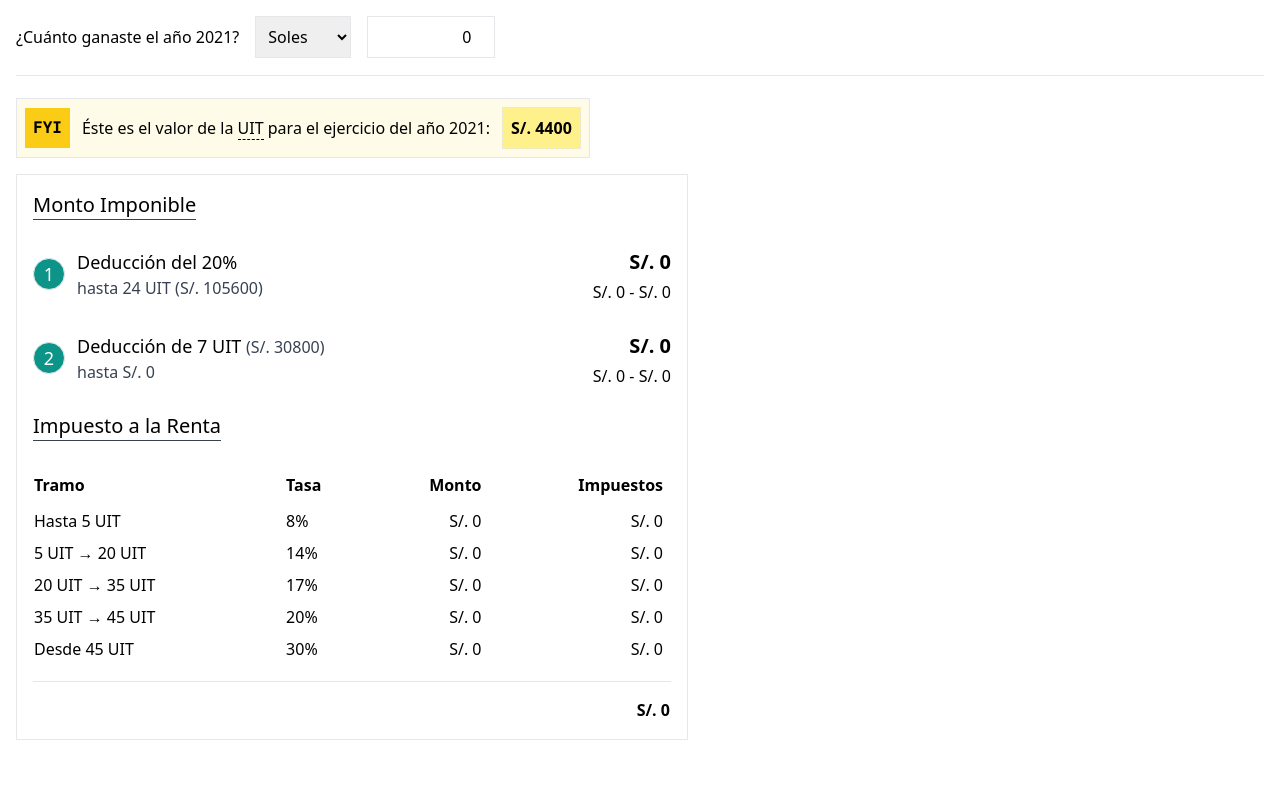
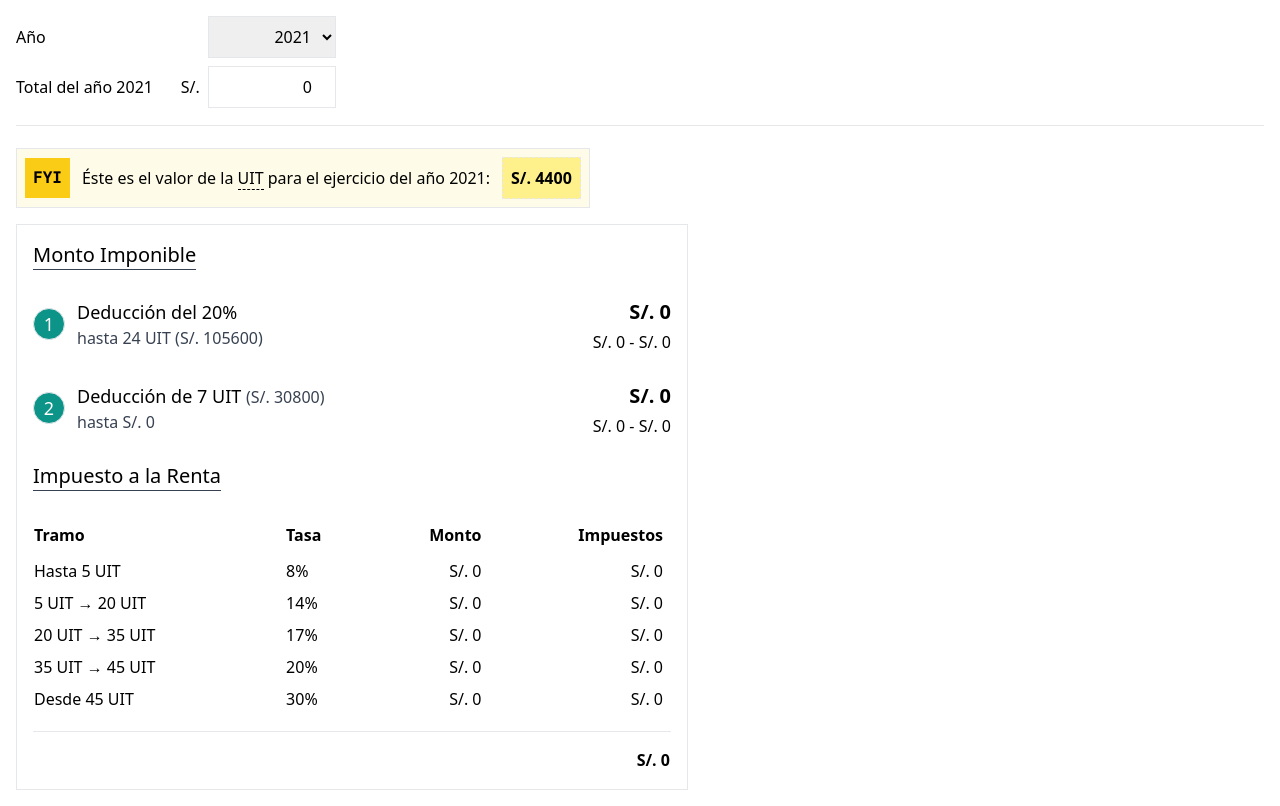
Before and after one commit to juliogarciag/income-tax-calculator, a React (Create React App) app: page / in a window 1280 px wide. Built offline with nearby package versions, Linux system fonts and the light colour scheme.

Commit message:
Extract Deductions to component

```diff
--- a/src/App.tsx
+++ b/src/App.tsx
@@ -1,7 +1,7 @@
 import useIncomeTaxCalculation, {
   CalculationData,
 } from "./useIncomeTaxCalculation";
-import useInputState from "./useInputState";
+import useInputState, { UseInputStateReturn } from "./useInputState";
 
 const TAX_BRACKETS_TABLE = [
   { amountInUIT: 5, rate: 0.08 },
@@ -11,49 +11,62 @@ const TAX_BRACKETS_TABLE = [
   { amountInUIT: Infinity, rate: 0.3 },
 ];
 
+const UIT_BY_YEAR = {
+  "2012": 3650,
+  "2013": 3700,
+  "2014": 3800,
+  "2015": 3850,
+  "2016": 3950,
+  "2017": 4050,
+  "2018": 4150,
+  "2019": 4200,
+  "2020": 4300,
+  "2021": 4400,
+  "2022": 4600,
+} as const;
+
+const AVAILABLE_YEARS = Object.keys(UIT_BY_YEAR);
+type AvailableYears = keyof typeof UIT_BY_YEAR;
+
 function App() {
-  const UIT = 4400;
-  const yearlyIncomeAmount = useInputState(
+  const yearlyIncomeAmountInput = useInputState(
     Number(process.env.REACT_APP_TEST_YEARLY_INCOME_VALUE ?? 0),
   );
-  const yearlyIncomeCurrency = useInputState<"USD" | "PEN">("PEN");
+  const yearInput = useInputState<AvailableYears>("2021");
 
   const calculation = useIncomeTaxCalculation({
-    uit: UIT,
-    grossYearlyIncome: yearlyIncomeAmount.value,
+    uit: UIT_BY_YEAR[yearInput.value],
+    grossYearlyIncome: yearlyIncomeAmountInput.value,
     taxBracketsTable: TAX_BRACKETS_TABLE,
   });
-  const { deductions, taxableAmounts } = calculation;
 
   return (
     <div className="p-4">
-      <div className="flex items-center">
-        <label className="mr-4" htmlFor="yearlyIncomeAmount">
-          ¿Cuánto ganaste el año 2021?
-        </label>
-        <select
-          className="mr-4 border p-2 text-base"
-          id="yearlyIncomeCurrency"
-          value={yearlyIncomeCurrency.htmlValue}
-          onChange={yearlyIncomeCurrency.handleChange}
-        >
-          <option value="USD">Dólares</option>
-          <option value="PEN">Soles</option>
-        </select>
-        <input
-          type="number"
-          id="yearlyIncomeAmount"
-          className="border text-base p-2 w-32 text-right"
-          value={yearlyIncomeAmount.htmlValue}
-          onChange={yearlyIncomeAmount.handleChange}
+      <CalculationFields
+        yearInput={yearInput}
+        yearlyIncomeAmountInput={yearlyIncomeAmountInput}
       />
-      </div>
       <div className="w-full h-px border-b inline-block" />
-      <UITInfoBlock uit={UIT} />
+      <UITInfoBlock year={yearInput.value} />
       <div className="mt-4 max-w-2xl border p-4 space-y-6">
         <h2 className="text-xl border-b border-gray-700 inline-flex">
           Monto Imponible
         </h2>
+        <TaxableAmount calculation={calculation} />
+
+        <h2 className="text-xl border-b border-gray-700 inline-flex">
+          Impuesto a la Renta
+        </h2>
+        <TaxBrackets calculation={calculation} />
+      </div>
+    </div>
+  );
+}
+
+function TaxableAmount({ calculation }: { calculation: CalculationData }) {
+  const { deductions, taxableAmounts } = calculation;
+
+  return (
     <div className="mt-8 space-y-6">
       <div className="text-lg flex items-center">
         <div className="border bg-teal-600 text-white inline-flex w-8 h-8 items-center rounded-full mr-3">
@@ -67,9 +80,7 @@ function App() {
           </div>
         </div>
         <div className="ml-auto font-semibold text-xl text-right">
-              <div className="py-1">
-                S/. {taxableAmounts.afterFirstDeduction}
-              </div>
+          <div className="py-1">S/. {taxableAmounts.afterFirstDeduction}</div>
           <div className="font-normal text-base">
             S/. {taxableAmounts.initialAmount} - S/.{" "}
             {deductions.first.deductedAmount}
@@ -92,9 +103,7 @@ function App() {
           </div>
         </div>
         <div className="ml-auto font-semibold text-xl text-right">
-              <div className="py-1">
-                S/. {taxableAmounts.afterSecondDeduction}
-              </div>
+          <div className="py-1">S/. {taxableAmounts.afterSecondDeduction}</div>
           <div className="font-normal text-base">
             S/. {taxableAmounts.afterFirstDeduction} - S/.{" "}
             {deductions.second.deductedAmount}
@@ -102,11 +111,51 @@ function App() {
         </div>
       </div>
     </div>
+  );
+}
 
-        <h2 className="text-xl border-b border-gray-700 inline-flex">
-          Impuesto a la Renta
-        </h2>
-        <TaxBrackets calculation={calculation} />
+function CalculationFields({
+  yearInput,
+  yearlyIncomeAmountInput,
+}: {
+  yearInput: UseInputStateReturn<AvailableYears>;
+  yearlyIncomeAmountInput: UseInputStateReturn<number>;
+}) {
+  return (
+    <div className="flex-col space-y-2">
+      <div className="flex items-center w-80 justify-between">
+        <label className="mr-4" htmlFor="year">
+          Año
+        </label>
+        <select
+          id="year"
+          className="border text-base p-2 w-32 text-right"
+          value={yearInput.htmlValue}
+          onChange={yearInput.handleChange}
+        >
+          {AVAILABLE_YEARS.map((year) => {
+            return (
+              <option key={year} value={year}>
+                {year}
+              </option>
+            );
+          })}
+        </select>
+      </div>
+      <div className="flex items-center w-80 justify-between">
+        <label className="mr-4" htmlFor="yearlyIncomeAmount">
+          Total del año {yearInput.value}
+        </label>
+        <div>
+          <span className="px-1">S/. </span>
+          <input
+            type="number"
+            id="yearlyIncomeAmount"
+            className="border text-base p-2 w-32 text-right"
+            value={yearlyIncomeAmountInput.htmlValue}
+            onChange={yearlyIncomeAmountInput.handleChange}
+          />
+        </div>
       </div>
     </div>
   );
@@ -152,7 +201,7 @@ function TaxBrackets({ calculation }: { calculation: CalculationData }) {
   );
 }
 
-function UITInfoBlock({ uit }: { uit: number }) {
+function UITInfoBlock({ year }: { year: AvailableYears }) {
   return (
     <div className="border p-2 mt-4 inline-flex items-center bg-yellow-50">
       <span className="p-2 text-black bg-yellow-400 font-mono mr-3 font-bold">
@@ -168,10 +217,10 @@ function UITInfoBlock({ uit }: { uit: number }) {
         >
           UIT
         </a>{" "}
-        para el ejercicio del año 2021:
+        para el ejercicio del año {year}:
       </span>{" "}
       <span className="ml-3 p-2 font-semibold border border-dashed bg-yellow-200">
-        S/. {uit}
+        S/. {UIT_BY_YEAR[year]}
       </span>
     </div>
   );
--- a/src/useInputState.ts
+++ b/src/useInputState.ts
@@ -58,4 +58,15 @@ function useInputState<Value extends string | number | Date>(
   };
 }
 
+class Wrapper<T extends string | number | Date> {
+  // wrapped has no explicit return type so we can infer it
+  wrapped(e: T) {
+    // eslint-disable-next-line react-hooks/rules-of-hooks
+    return useInputState<T>(e);
+  }
+}
+
+export type UseInputStateReturn<Value extends string | number | Date> =
+  ReturnType<Wrapper<Value>["wrapped"]>;
+
 export default useInputState;
```
Lines whose indentation alone changed are shown as unchanged.
